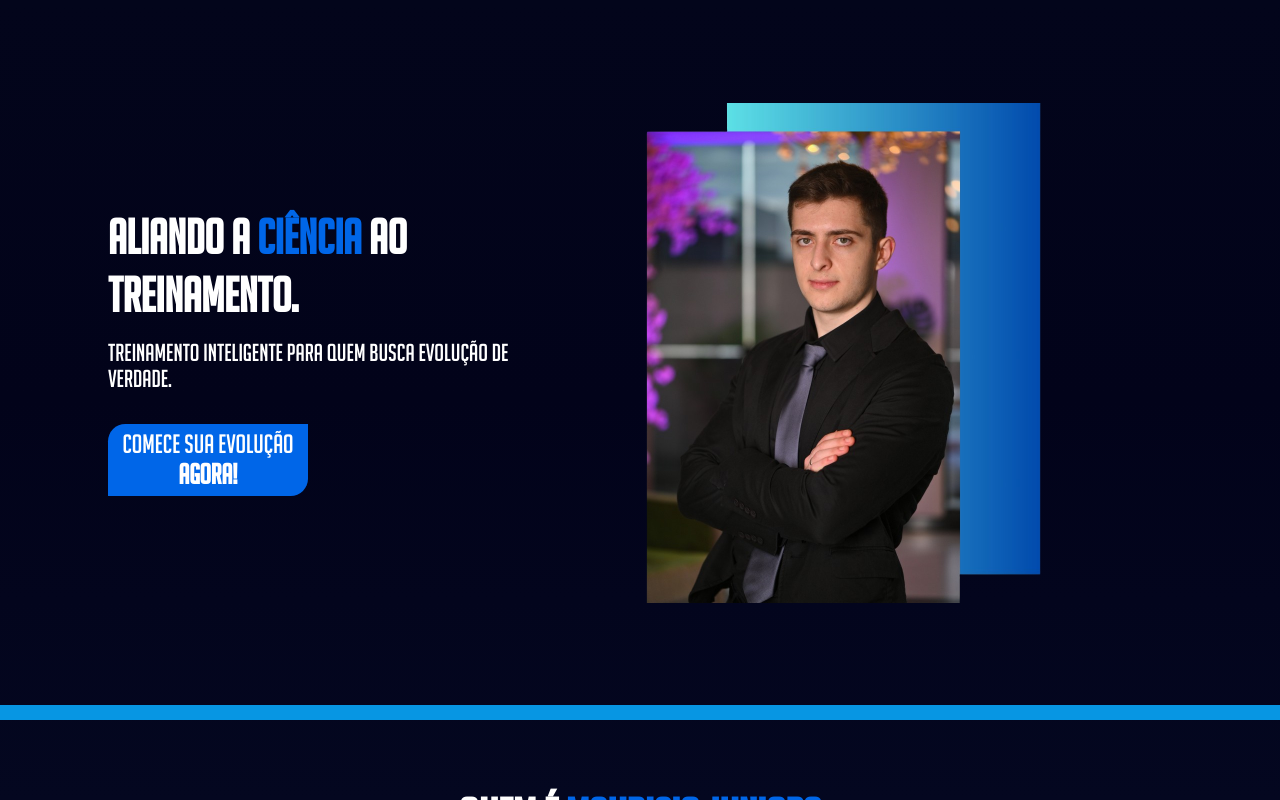
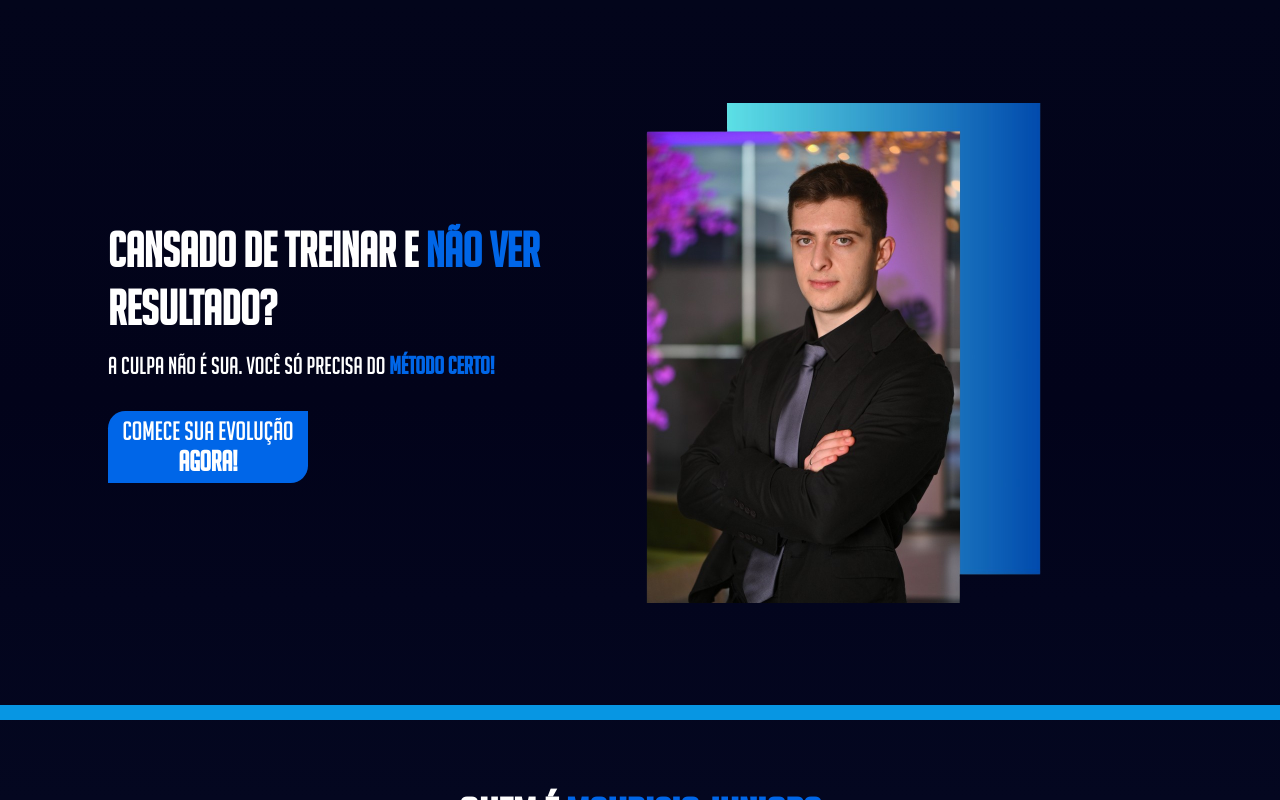
Before and after one commit to guiDaros/MauricioJrPage, a React (Vite) app: page / in a window 1280 px wide. Built offline with nearby package versions, Linux system fonts and the light colour scheme; no server answers.

Commit message:
main title change

```diff
--- a/src/components/section1/index.tsx
+++ b/src/components/section1/index.tsx
@@ -27,10 +27,10 @@ export function Section1() {
       <LeftContainer>
         <TextLeftContainer>
           <TitleSec1>
-            ALIANDO A <SpanTitleSec1>CIÊNCIA</SpanTitleSec1> AO TREINAMENTO.
+          Cansado de treinar e <SpanTitleSec1>não ver</SpanTitleSec1> resultado?
           </TitleSec1>
           <Description>
-            Treinamento inteligente para quem busca evolução de verdade.
+           A culpa não é sua. Você só precisa do <span>método certo!</span>
           </Description>
         </TextLeftContainer>
         <ButtonSec1
--- a/src/components/section1/styles.ts
+++ b/src/components/section1/styles.ts
@@ -19,10 +19,11 @@ export const GeneralContainer = styled.div`
 
   @media (max-width: 1000px) {
     flex-direction: column;
+    height: 100vh;
   }
 
   @media (max-width: 500px) {
-  height: 870px;
+    height: 920px;
   }
 `;
 
@@ -102,6 +103,11 @@ export const TitleSec1 = styled.h2`
     font-size: 50px;
     width: 300px;
   }
+
+  @media (max-width: 320px) {
+    width: 280px;
+    font-size: 45px;
+  }
 `;
 
 export const SpanTitleSec1 = styled.span`
@@ -124,4 +130,9 @@ export const Description = styled.p`
   @media (max-width: 390px) {
     font-size: 1.5rem;
   }
+
+  span {
+    color: #0066e8;
+    font-weight: bold;
+  }
 `;
```
